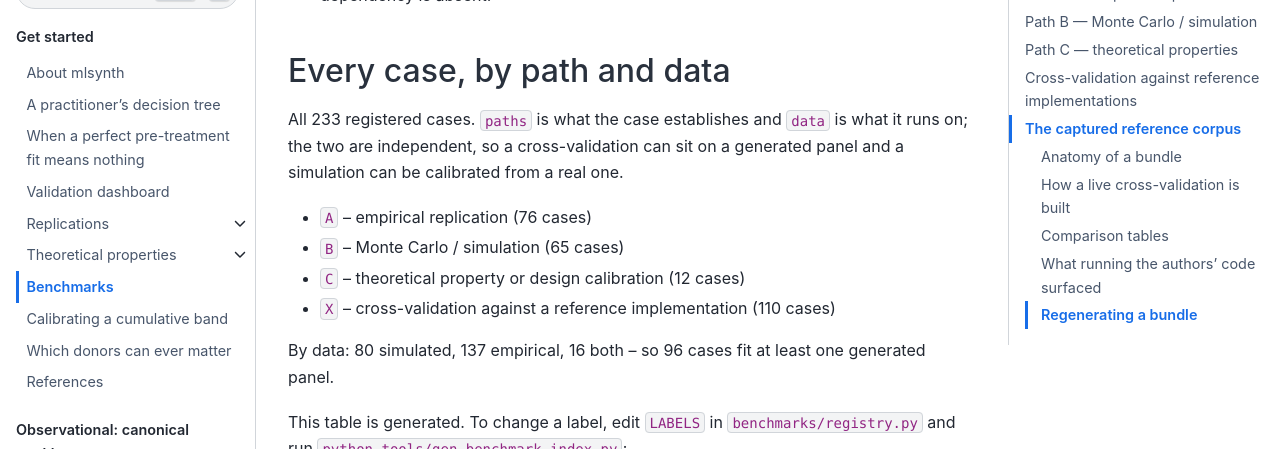
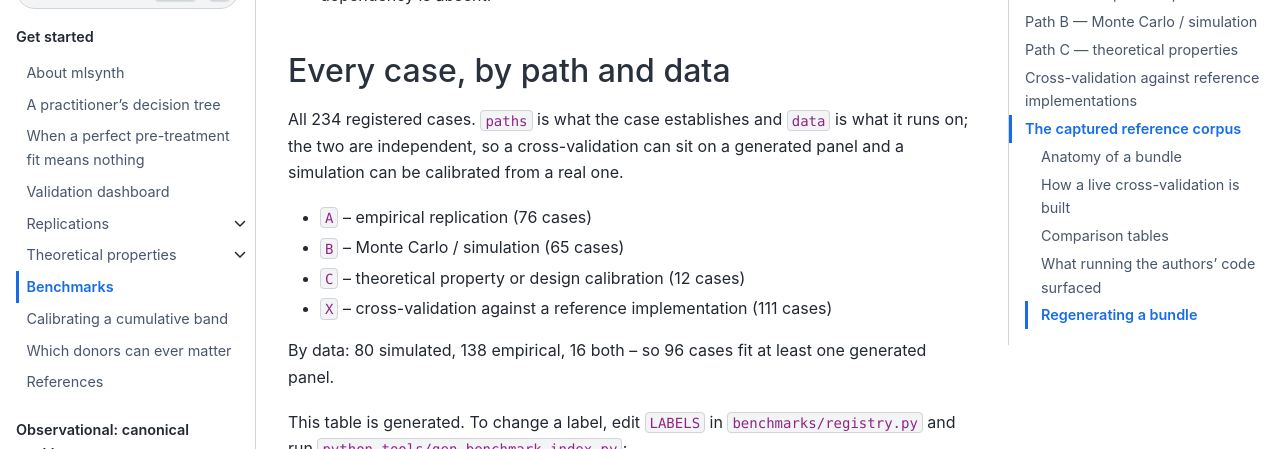
Before and after one commit to jgreathouse9/mlsynth, a Sphinx documentation site: the page built from docs/benchmarks.rst, in a window 1280 px wide and 900 px high, scrolled down 831 px. Shown: the part 151-600 px from the top of the window. Built offline with Sphinx 7.4.7 and the Sphinx Book theme 1.1.4, drawn with Linux system fonts in a browser that asks for light colours; pages that are not in the unit, such as notebooks, are missing from menus; some of the changed text lies outside the part shown.

Commit message:
Register rfpda_watches instead of hand-editing the generated index
build (2) failed on test_generated_index_is_current. docs/benchmarks.rst
carries a generated block and I added the row by hand, which the test
exists to catch.

Running tools/gen_benchmark_index.py deleted the row rather than placing
it: the generator reads benchmarks.registry, and the case was never
registered there. It now has its CASES entry and its label, and the
index is regenerated rather than typed.

The label is X, not the "A X" the hand-edit claimed. Path A on this
panel belongs to the reference implementation, which reproduces its own
published numbers exactly; what mlsynth does is cross-validate against
the distribution that estimate is drawn from, plus an exact pin on the
West long-run variance. Claiming A would overclaim the one thing the
case is careful not to.

Co-Authored-By: Claude Opus 5 <noreply@anthropic.com>
Claude-Session: https://claude.ai/code/session_01GT9juWkWXQDd98vJC4mqj3

```diff
--- a/docs/benchmarks.rst
+++ b/docs/benchmarks.rst
@@ -47,7 +47,7 @@ Validation paths
 Every case, by path and data
 ----------------------------
 
-All 233 registered cases. ``paths`` is what the case
+All 234 registered cases. ``paths`` is what the case
 establishes and ``data`` is what it runs on; the two are independent, so
 a cross-validation can sit on a generated panel and a simulation can be
 calibrated from a real one.
@@ -55,9 +55,9 @@ calibrated from a real one.
 * ``A`` -- empirical replication (76 cases)
 * ``B`` -- Monte Carlo / simulation (65 cases)
 * ``C`` -- theoretical property or design calibration (12 cases)
-* ``X`` -- cross-validation against a reference implementation (110 cases)
+* ``X`` -- cross-validation against a reference implementation (111 cases)
 
-By data: 80 simulated, 137 empirical, 16 both -- so 96 cases fit at least one generated panel.
+By data: 80 simulated, 138 empirical, 16 both -- so 96 cases fit at least one generated panel.
 
 This table is generated. To change a label, edit ``LABELS`` in
 ``benchmarks/registry.py`` and run ``python tools/gen_benchmark_index.py``;
```
Also changed, not shown: other parts of docs/benchmarks.rst (+3 -3 lines), 1 other file.
